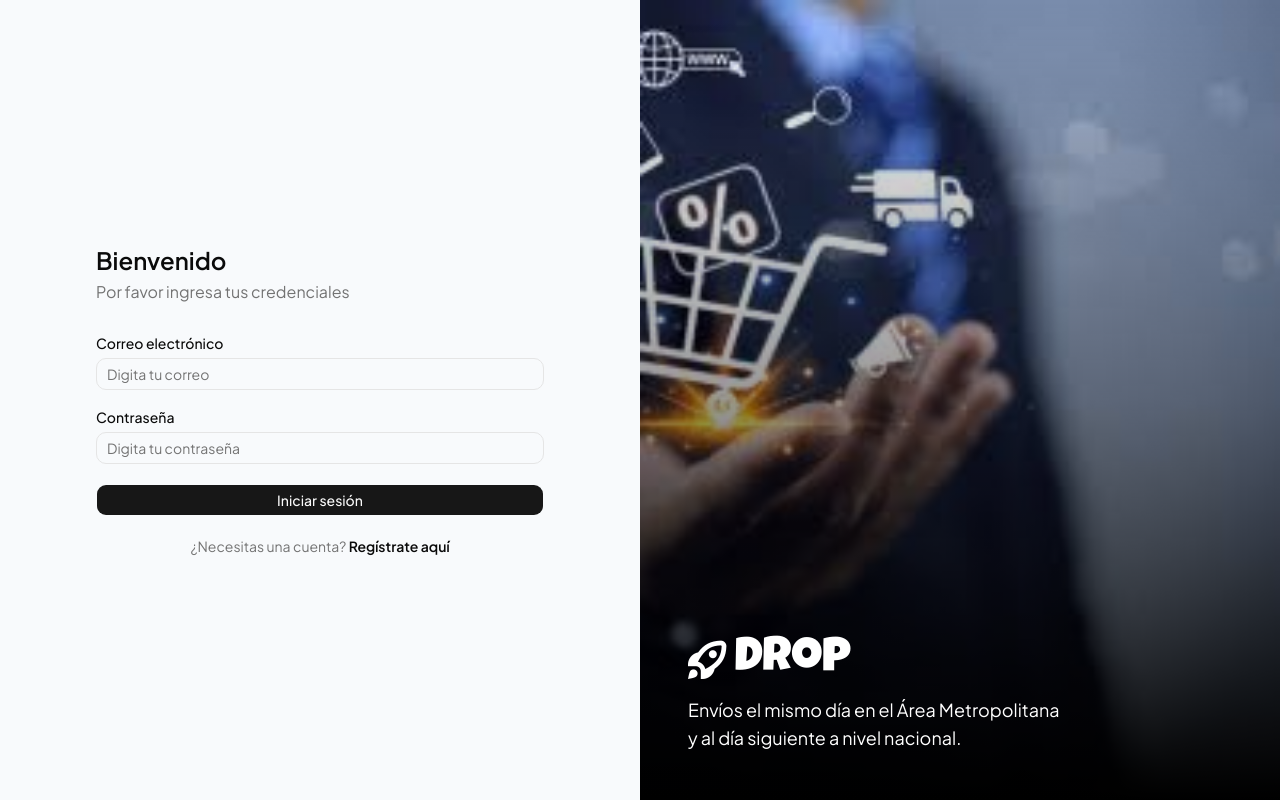
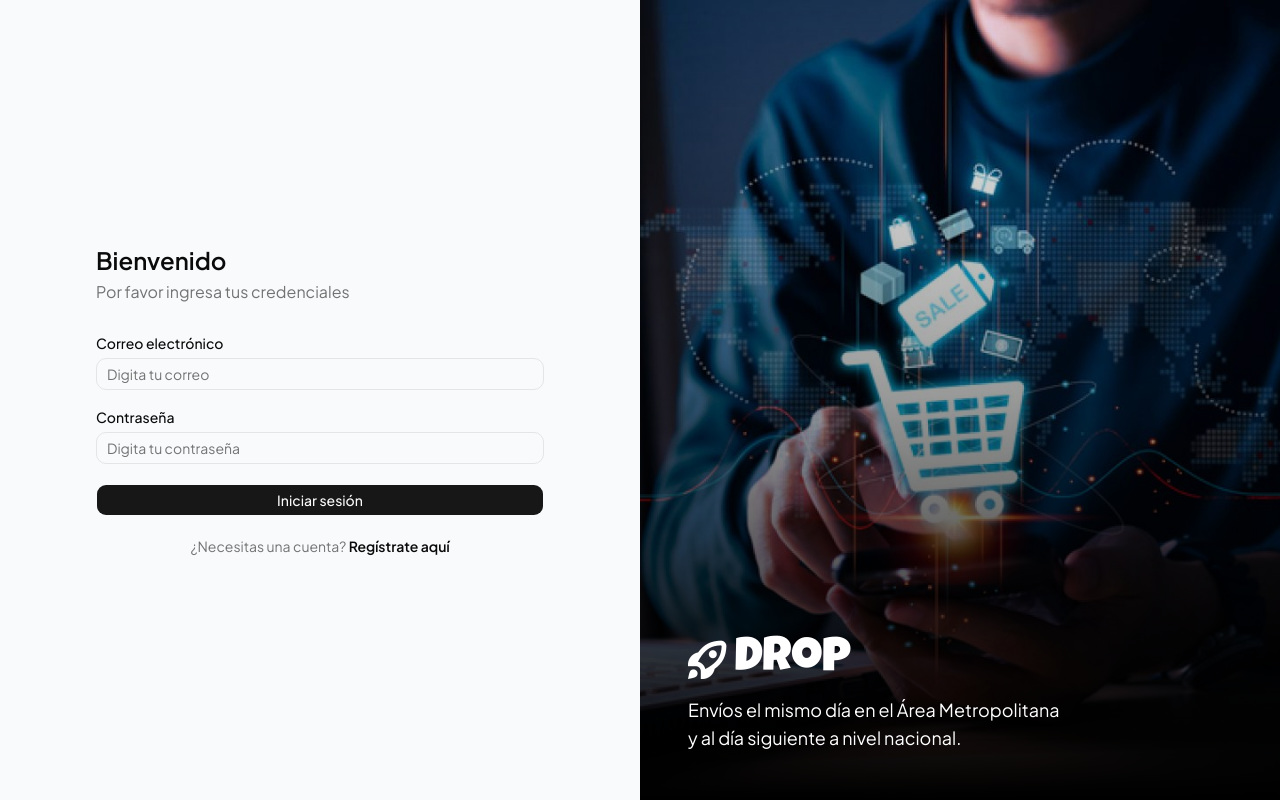
Before and after one commit to HugoLZ7/frontend_drop, a Next.js app: page /login in a window 1280 px wide. Built offline with nearby package versions, Linux system fonts and the light colour scheme.

Commit message:
Cambia la imagen del panel de autenticación

```diff
--- a/src/app/(auth)/layout.tsx
+++ b/src/app/(auth)/layout.tsx
@@ -13,7 +13,7 @@ export default function AuthLayout({
       </main>
       <aside className="relative hidden flex-col justify-end gap-3 overflow-hidden bg-black p-12 text-white lg:flex">
         <Image
-          src="/login-image.jpg"
+          src="/login-cover.jpg"
           alt=""
           fill
           priority
```
Also changed, not shown: public/login-cover.jpg (added), public/login-image.jpg (deleted).
